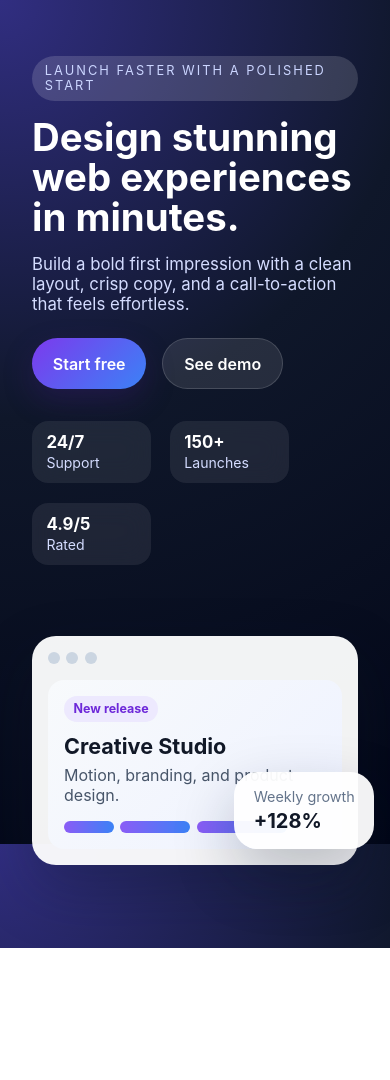
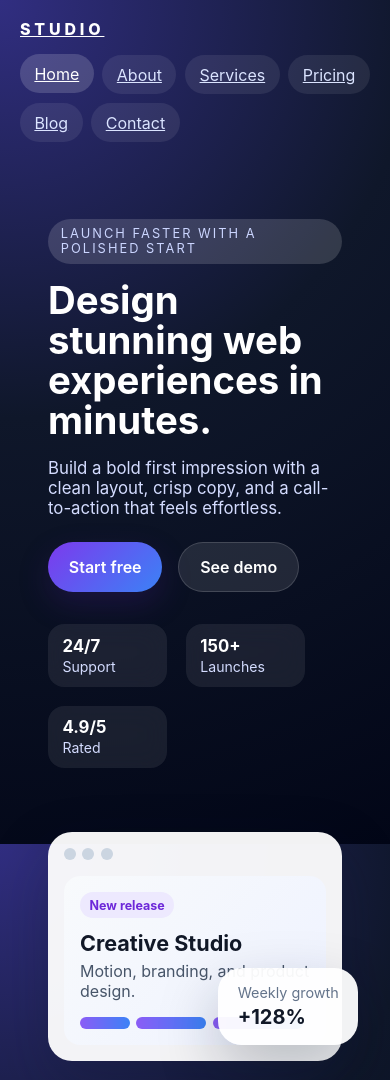
Before and after one commit to clepard/astro-test-project, an Astro site in the folder astro-test-project/: page / in a window 390 px wide. Shown: the top 1080 px of the page. Before the commit the page ends 948 px from the top, so only its background shows below. Built offline with nearby package versions, Linux system fonts and the light colour scheme; Astro itself is replaced by a stand-in of ours.

Commit message:
Making some navigation update

```diff
--- /dev/null
+++ b/astro-test-project/src/components/NavBar.astro
@@ -0,0 +1,69 @@
+---
+const links = [
+  { href: '/', label: 'Home' },
+  { href: '/about', label: 'About' },
+  { href: '/services', label: 'Services' },
+  { href: '/pricing', label: 'Pricing' },
+  { href: '/blog', label: 'Blog' },
+  { href: '/contact', label: 'Contact' },
+];
+
+const currentPath = Astro.url.pathname;
+---
+
+<nav class="navbar" aria-label="Primary navigation">
+  <a class="brand" href="/">Studio</a>
+  <div class="nav-links">
+    {links.map((link) => {
+      const isActive = currentPath === link.href || (link.href !== '/' && currentPath.startsWith(link.href));
+
+      return (
+        <a href={link.href} class:list={{ active: isActive }} aria-current={isActive ? 'page' : undefined}>
+          {link.label}
+        </a>
+      );
+    })}
+  </div>
+</nav>
+
+<style>
+  .navbar {
+    max-width: 1200px;
+    margin: 0 auto;
+    padding: 1.2rem 1.25rem 0;
+    display: flex;
+    justify-content: space-between;
+    align-items: center;
+    gap: 1rem;
+    flex-wrap: wrap;
+  }
+
+  .brand {
+    font-size: 1rem;
+    font-weight: 800;
+    letter-spacing: 0.24em;
+    text-transform: uppercase;
+    color: white;
+  }
+
+  .nav-links {
+    display: flex;
+    gap: 0.55rem;
+    flex-wrap: wrap;
+  }
+
+  .nav-links a {
+    padding: 0.6rem 0.9rem;
+    border-radius: 999px;
+    color: #dbe4ff;
+    background: rgba(255, 255, 255, 0.08);
+    transition: transform 180ms ease, background 180ms ease;
+  }
+
+  .nav-links a:hover,
+  .nav-links a.active {
+    background: rgba(255, 255, 255, 0.16);
+    transform: translateY(-1px);
+    color: white;
+  }
+</style>
--- a/astro-test-project/src/layouts/Layout.astro
+++ b/astro-test-project/src/layouts/Layout.astro
@@ -1,3 +1,9 @@
+---
+import NavBar from '../components/NavBar.astro';
+
+const { title = 'Astro Test Project' } = Astro.props;
+---
+
 <!doctype html>
 <html lang="en">
 	<head>
@@ -6,10 +12,13 @@
 		<link rel="icon" type="image/svg+xml" href="/favicon.svg" />
 		<link rel="icon" href="/favicon.ico" />
 		<meta name="generator" content={Astro.generator} />
-		<title>Astro Basics</title>
+		<title>{title}</title>
 	</head>
 	<body>
-		<slot />
+		<NavBar />
+		<main>
+			<slot />
+		</main>
 	</body>
 </html>
 
@@ -27,7 +36,12 @@
 		color: #f8fafc;
 	}
 
+	main {
+		padding: 1.5rem 1rem 3rem;
+	}
+
 	a {
 		color: inherit;
+		text-decoration: none;
 	}
 </style>
--- /dev/null
+++ b/astro-test-project/src/pages/about.astro
@@ -0,0 +1,54 @@
+---
+import Layout from '../layouts/Layout.astro';
+---
+
+<Layout title="About">
+  <section class="page-card">
+    <p class="eyebrow">About</p>
+    <h1>Fast pages for fast testing.</h1>
+    <p>
+      This section is a simple, lightweight destination so you can compare how quickly a new route appears.
+    </p>
+    <ul>
+      <li>Clear content structure</li>
+      <li>Minimal assets</li>
+      <li>Easy to benchmark</li>
+    </ul>
+  </section>
+</Layout>
+
+<style>
+  .page-card {
+    max-width: 780px;
+    margin: 2rem auto 0;
+    padding: 2rem;
+    border-radius: 1.5rem;
+    background: rgba(255, 255, 255, 0.1);
+    backdrop-filter: blur(12px);
+    box-shadow: 0 20px 50px rgba(2, 6, 23, 0.28);
+  }
+
+  .eyebrow {
+    text-transform: uppercase;
+    letter-spacing: 0.24em;
+    color: #cbd5ff;
+    font-size: 0.8rem;
+    margin-bottom: 0.8rem;
+  }
+
+  h1 {
+    font-size: clamp(2rem, 3vw, 2.8rem);
+    margin: 0 0 0.8rem;
+    color: white;
+  }
+
+  p,
+  li {
+    color: #dbe4ff;
+    line-height: 1.7;
+  }
+
+  ul {
+    padding-left: 1.2rem;
+  }
+</style>
--- /dev/null
+++ b/astro-test-project/src/pages/blog.astro
@@ -0,0 +1,55 @@
+---
+import Layout from '../layouts/Layout.astro';
+---
+
+<Layout title="Blog">
+  <section class="page-card">
+    <p class="eyebrow">Blog</p>
+    <h1>Testing page transitions.</h1>
+    <p>
+      Open a few different navigation links and watch how each page loads in a lightweight setup.
+    </p>
+    <article class="post">
+      <h2>Performance checklist</h2>
+      <p>Keep content simple, assets small, and navigation consistent.</p>
+    </article>
+  </section>
+</Layout>
+
+<style>
+  .page-card {
+    max-width: 760px;
+    margin: 2rem auto 0;
+    padding: 2rem;
+    border-radius: 1.5rem;
+    background: rgba(255, 255, 255, 0.1);
+    backdrop-filter: blur(12px);
+    box-shadow: 0 20px 50px rgba(2, 6, 23, 0.28);
+  }
+
+  .eyebrow {
+    text-transform: uppercase;
+    letter-spacing: 0.24em;
+    color: #cbd5ff;
+    font-size: 0.8rem;
+    margin-bottom: 0.8rem;
+  }
+
+  h1 {
+    font-size: clamp(2rem, 3vw, 2.8rem);
+    margin: 0 0 0.8rem;
+    color: white;
+  }
+
+  p {
+    color: #dbe4ff;
+    line-height: 1.7;
+  }
+
+  .post {
+    margin-top: 1.2rem;
+    padding: 1rem 1.2rem;
+    border-radius: 1rem;
+    background: rgba(255, 255, 255, 0.12);
+  }
+</style>
--- /dev/null
+++ b/astro-test-project/src/pages/contact.astro
@@ -0,0 +1,52 @@
+---
+import Layout from '../layouts/Layout.astro';
+---
+
+<Layout title="Contact">
+  <section class="page-card">
+    <p class="eyebrow">Contact</p>
+    <h1>Last stop in the test flow.</h1>
+    <p>
+      You now have six destinations to click through and compare the experience of loading each page.
+    </p>
+    <a class="link" href="/">Back to home</a>
+  </section>
+</Layout>
+
+<style>
+  .page-card {
+    max-width: 760px;
+    margin: 2rem auto 0;
+    padding: 2rem;
+    border-radius: 1.5rem;
+    background: rgba(255, 255, 255, 0.1);
+    backdrop-filter: blur(12px);
+    box-shadow: 0 20px 50px rgba(2, 6, 23, 0.28);
+  }
+
+  .eyebrow {
+    text-transform: uppercase;
+    letter-spacing: 0.24em;
+    color: #cbd5ff;
+    font-size: 0.8rem;
+    margin-bottom: 0.8rem;
+  }
+
+  h1 {
+    font-size: clamp(2rem, 3vw, 2.8rem);
+    margin: 0 0 0.8rem;
+    color: white;
+  }
+
+  p {
+    color: #dbe4ff;
+    line-height: 1.7;
+  }
+
+  .link {
+    display: inline-block;
+    margin-top: 1rem;
+    color: white;
+    text-decoration: underline;
+  }
+</style>
--- /dev/null
+++ b/astro-test-project/src/pages/pricing.astro
@@ -0,0 +1,58 @@
+---
+import Layout from '../layouts/Layout.astro';
+---
+
+<Layout title="Pricing">
+  <section class="page-card">
+    <p class="eyebrow">Pricing</p>
+    <h1>Compare routes in a simple flow.</h1>
+    <p>
+      This route keeps the layout light so you can focus on the navigation experience instead of heavy content.
+    </p>
+    <div class="panel">
+      <strong>Starter</strong>
+      <span>$19/mo</span>
+    </div>
+  </section>
+</Layout>
+
+<style>
+  .page-card {
+    max-width: 760px;
+    margin: 2rem auto 0;
+    padding: 2rem;
+    border-radius: 1.5rem;
+    background: rgba(255, 255, 255, 0.1);
+    backdrop-filter: blur(12px);
+    box-shadow: 0 20px 50px rgba(2, 6, 23, 0.28);
+  }
+
+  .eyebrow {
+    text-transform: uppercase;
+    letter-spacing: 0.24em;
+    color: #cbd5ff;
+    font-size: 0.8rem;
+    margin-bottom: 0.8rem;
+  }
+
+  h1 {
+    font-size: clamp(2rem, 3vw, 2.8rem);
+    margin: 0 0 0.8rem;
+    color: white;
+  }
+
+  p {
+    color: #dbe4ff;
+    line-height: 1.7;
+  }
+
+  .panel {
+    margin-top: 1.2rem;
+    padding: 1rem 1.2rem;
+    border-radius: 1rem;
+    background: rgba(255, 255, 255, 0.12);
+    display: flex;
+    justify-content: space-between;
+    color: white;
+  }
+</style>
--- /dev/null
+++ b/astro-test-project/src/pages/services.astro
@@ -0,0 +1,64 @@
+---
+import Layout from '../layouts/Layout.astro';
+---
+
+<Layout title="Services">
+  <section class="page-card">
+    <p class="eyebrow">Services</p>
+    <h1>Another route, another feel.</h1>
+    <p>
+      Use this page to view how a different route loads and renders with the same navigation shell.
+    </p>
+    <div class="grid">
+      <article>Speed audits</article>
+      <article>Performance reviews</article>
+      <article>Design systems</article>
+    </div>
+  </section>
+</Layout>
+
+<style>
+  .page-card {
+    max-width: 860px;
+    margin: 2rem auto 0;
+    padding: 2rem;
+    border-radius: 1.5rem;
+    background: rgba(255, 255, 255, 0.1);
+    backdrop-filter: blur(12px);
+    box-shadow: 0 20px 50px rgba(2, 6, 23, 0.28);
+  }
+
+  .eyebrow {
+    text-transform: uppercase;
+    letter-spacing: 0.24em;
+    color: #cbd5ff;
+    font-size: 0.8rem;
+    margin-bottom: 0.8rem;
+  }
+
+  h1 {
+    font-size: clamp(2rem, 3vw, 2.8rem);
+    margin: 0 0 0.8rem;
+    color: white;
+  }
+
+  p {
+    color: #dbe4ff;
+    line-height: 1.7;
+  }
+
+  .grid {
+    display: grid;
+    grid-template-columns: repeat(auto-fit, minmax(180px, 1fr));
+    gap: 1rem;
+    margin-top: 1.3rem;
+  }
+
+  .grid article {
+    padding: 1rem;
+    border-radius: 1rem;
+    background: rgba(255, 255, 255, 0.1);
+    color: white;
+    font-weight: 600;
+  }
+</style>
```
Also changed, not shown: astro-test-project/AGENTS.md (deleted, +0 -22 lines).
